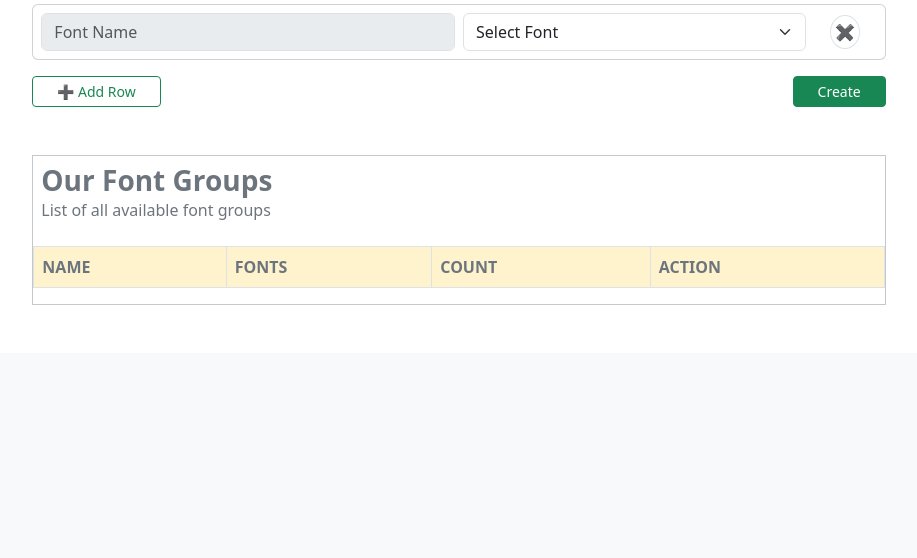
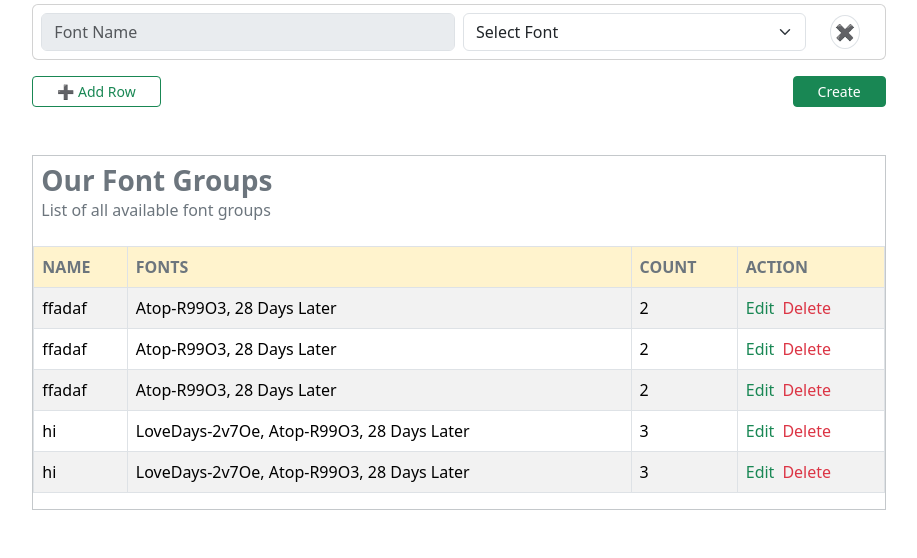
Before and after one commit to Md-Meadul-Islam/TTF-Font-Manage, a PHP site: page / in a window 1280 px wide. Shown: the part 801-1359 px from the top of the page, without its empty margins (181-1098 px from the left). Before the commit the page ends 1106 px from the top, so only its background shows below. Run offline with PHP 8.4, Linux system fonts and the light colour scheme; lists and menus that the app fills with data are empty.

Commit message:
load and create group

```diff
--- a/dist/index.js
+++ b/dist/index.js
@@ -104,7 +104,29 @@ function populateFontOptions() {
 }
 
 function loadFontGroup() {
-
+    $.ajax({
+        url: 'loadgroup.php',
+        method: 'GET',
+        success: function (res) {
+            const r = JSON.parse(res);
+            r.data.forEach(function (group) {
+                let row = `<tr class="singlegroup" data-id="${group.uid}">
+                                    <td>${group.group_name}</td>`;
+                let fonts = '';
+                group.fonts.forEach((font, index) => {
+                    if (index === 0) {
+                        fonts += font;
+                    } else {
+                        fonts += ', ' + font;
+                    }
+                });
+                let count = group.fonts.length;
+                row += `<td>${fonts}</td><td>${count}</td>`;
+                row += `<td> <a class="editgroup text-success text-underline-hover cursor-pointer pe-2">Edit</a><a class="deletegroup text-danger text-underline-hover cursor-pointer">Delete</a></td></tr>`;
+                $('.allgroups').append(row);
+            })
+        }
+    })
 }
 $(window).on('load', function () {
     const dragDropArea = $('#dragDropArea');
@@ -138,7 +160,7 @@ $(window).on('load', function () {
 
     loadFont();
     setTimeout(populateFontOptions, 1000);
-
+    loadFontGroup();
     $(document).on('click', function (e) {
         if ($(e.target).closest('.crossBtn').length) {
             let $this = $(e.target);
@@ -171,21 +193,64 @@ $(window).on('load', function () {
             populateFontOptions();
         }
         if ($(e.target).closest('.createGroup').length) {
+            let formData = new FormData();
             const groupName = $('#groupname').val();
+            if (!groupName) {
+                $('.message').html('<p class="text-danger">Group Name Required !</p>');
+                return 0;
+            }
             const allRow = $('.fontChooseRow').children();
             let fontName = [];
-            if (allRow.length >= 2) {
-                for (let i = 0; i < allRow.length; i++) {
-                    fontName.push($(allRow[i]).find('.fontname').val());
+            for (let i = 0; i < allRow.length; i++) {
+                const fontValue = $(allRow[i]).find('.fontname').val();
+                if (fontValue) {
+                    fontName.push(fontValue);
                 }
+            }
+            console.log(groupName, fontName);
+            if (fontName.length >= 2) {
+                formData.append('groupname', groupName);
+                fontName.forEach((font, index) => {
+                    formData.append(`fontname[]`, font);
+                });
                 $('.message').html('');
             } else {
                 $('.message').html('<p class="text-danger">Select at Least two font !</p>');
+                return 0;
             }
+            $.ajax({
+                url: 'creategroup.php',
+                method: 'POST',
+                data: formData,
+                processData: false,
+                contentType: false,
+                success: function (res) {
+                    const r = JSON.parse(res);
+                    if (r.success) {
+                        loadFontGroup();
+                        $('.message').html(`<p class="text-success">${r.message}</p>`);
+                    }
+                }
+            })
+        }
+        if ($(e.target).closest('.editgroup').length) {
 
-            if (!groupName) {
-                $('.message').html('<p class="text-danger">Group Name Required !</p>');
-            }
+        }
+        if ($(e.target).closest('.deletegroup').length) {
+            const row = $(e.target).closest('.singlegroup');
+            const groupId = row.data('id');
+            $.ajax({
+                url: 'deletegroup.php',
+                method: 'POST',
+                data: { gid: groupId },
+                success: function (res) {
+                    const r = JSON.parse(res);
+                    if (r.success) {
+                        row.remove();
+                        $('.message').html(`<p class="text-success">${r.message}</p>`);
+                    }
+                }
+            })
         }
     })
 })
--- a/dist/style.css
+++ b/dist/style.css
@@ -30,3 +30,7 @@
 .text-underline-hover:hover {
     text-decoration: underline !important;
 }
+
+.cursor-pointer {
+    cursor: pointer !important;
+}
--- a/files/fontgroups.json
+++ b/files/fontgroups.json
@@ -1,22 +1,44 @@
 [
     {
-        "name": "Group 1",
-        "fonts": "fonts 1, fonts 2"
+        "uid": "bc203cb3-44c6-5f95",
+        "group_name": "ffadaf",
+        "fonts": [
+            "Atop-R99O3",
+            "28 Days Later"
+        ]
     },
     {
-        "name": "Group 2",
-        "fonts": "fonts 2, fonts 3"
+        "uid": "bd01b2cb-c084-90d0",
+        "group_name": "ffadaf",
+        "fonts": [
+            "Atop-R99O3",
+            "28 Days Later"
+        ]
     },
     {
-        "name": "Group 3",
-        "fonts": "fonts 1, fonts 3"
+        "uid": "c1b2544a-7b4a-ce6d",
+        "group_name": "ffadaf",
+        "fonts": [
+            "Atop-R99O3",
+            "28 Days Later"
+        ]
     },
     {
-        "name": "Group 4",
-        "fonts": "fonts 5, fonts 2"
+        "uid": "c9c9b3d1-a730-4adf",
+        "group_name": "hi",
+        "fonts": [
+            "LoveDays-2v7Oe",
+            "Atop-R99O3",
+            "28 Days Later"
+        ]
     },
     {
-        "name": "Group 5",
-        "fonts": "fonts 1, fonts 6"
+        "uid": "c9c9cead-58ed-3fc3",
+        "group_name": "hi",
+        "fonts": [
+            "LoveDays-2v7Oe",
+            "Atop-R99O3",
+            "28 Days Later"
+        ]
     }
 ]
--- a/index.php
+++ b/index.php
@@ -45,7 +45,6 @@
                             <th class="text-secondary">ACTION</th>
                         </thead>
                         <tbody class="all-fonts">
-
                         </tbody>
                     </table>
                 </div>
@@ -120,7 +119,7 @@
                                 <th class="text-secondary bg-warning-subtle">COUNT</th>
                                 <th class="text-secondary bg-warning-subtle">ACTION</th>
                             </thead>
-                            <tbody>
+                            <tbody class="allgroups">
                             </tbody>
                         </table>
                     </div>
--- /dev/null
+++ b/loadgroup.php
@@ -0,0 +1,16 @@
+<?php
+if ($_SERVER['REQUEST_METHOD'] == 'GET') {
+    $filePath = 'files/fontgroups.json';
+    $jsonArray = [];
+
+    if (file_exists($filePath)) {
+        // Get existing data from the file
+        $jsonContent = file_get_contents($filePath);
+        $jsonArray = json_decode($jsonContent, true) ?? [];
+    }
+    if (!empty($jsonArray)) {
+        echo json_encode(['success' => true, 'data' => $jsonArray]);
+    } else {
+        echo json_encode(['success' => false, 'message' => 'No Groups Found !']);
+    }
+}
```
Also changed, not shown: creategroup.php (added, +36 -0 lines).
